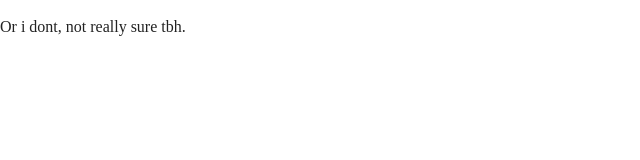
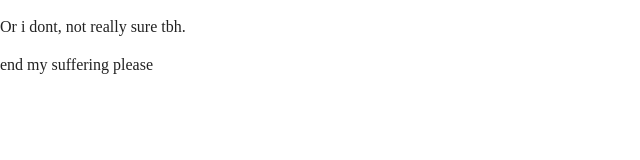
Before and after one commit to TechNaWolf/website, a plain HTML site: page index.html in a window 1280 px wide. Shown: the whole page, without its empty margins (0-640 px from the left). Drawn offline with nearby package versions, Linux system fonts and the light colour scheme.

Commit message:
actually going to bed now, lord help me. or anyone/thing listening tbh.

```diff
--- a/index.html
+++ b/index.html
@@ -24,6 +24,7 @@
 
   <!-- Add your site or application content here -->
   <p>Or i dont, not really sure tbh.</p>
+  <p>end my suffering please</p>
   <script src="js/vendor/modernizr-3.7.1.min.js"></script>
   <script src="https://code.jquery.com/jquery-3.4.1.min.js" integrity="sha256-CSXorXvZcTkaix6Yvo6HppcZGetbYMGWSFlBw8HfCJo=" crossorigin="anonymous"></script>
   <script>window.jQuery || document.write('<script src="js/vendor/jquery-3.4.1.min.js"><\/script>')</script>
```
